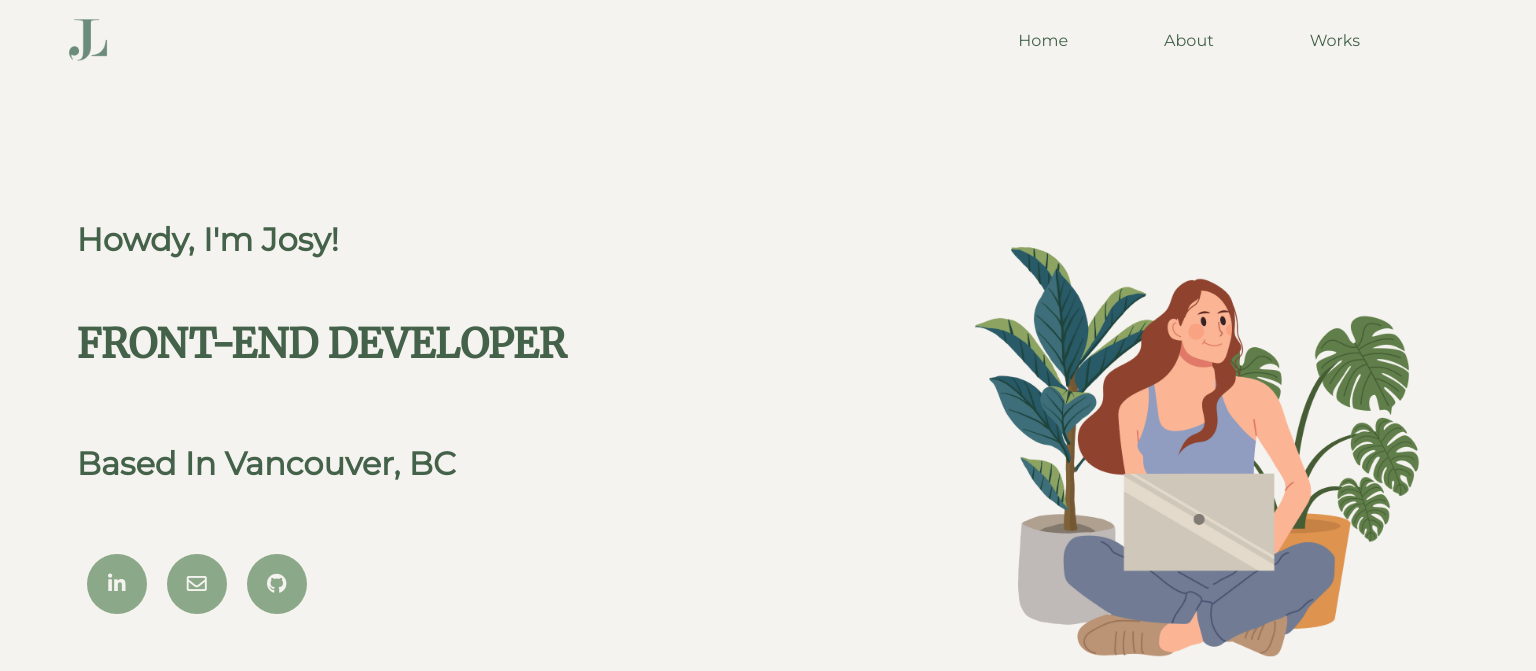
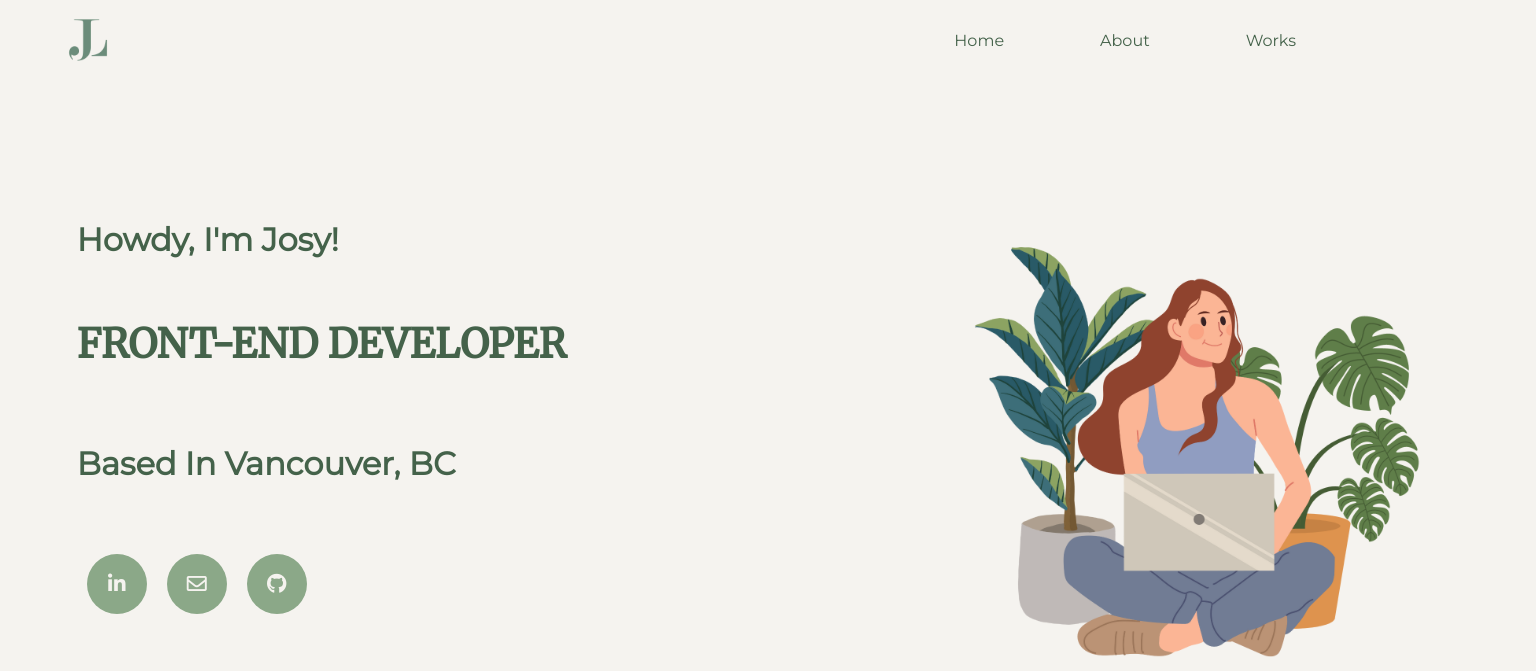
Before and after one commit to josyliyh/portfolio, a PHP site: page /index.php in a window 1536 px wide. Shown: the top 671 px of the page. Run offline with PHP 8.4, Linux system fonts and the light colour scheme; some libraries are stand-ins or nearby versions.

Commit message:
changed width of full-nav

```diff
--- a/styles/style.css
+++ b/styles/style.css
@@ -312,12 +312,17 @@ a:active {
     width: 100%;
     top: 0rem;
     padding-top: 1rem;
-    max-width: 180rem;
-    width: 90rem;
+    max-width: 86rem;
     background-color: var(--white);
     z-index: 1000;
     }
 }
+@media (min-width: 1397px){
+  .full-nav {
+    /* width: 90rem; */
+  }
+}
+
 
 .home-logo {
   align-items: center;
```
